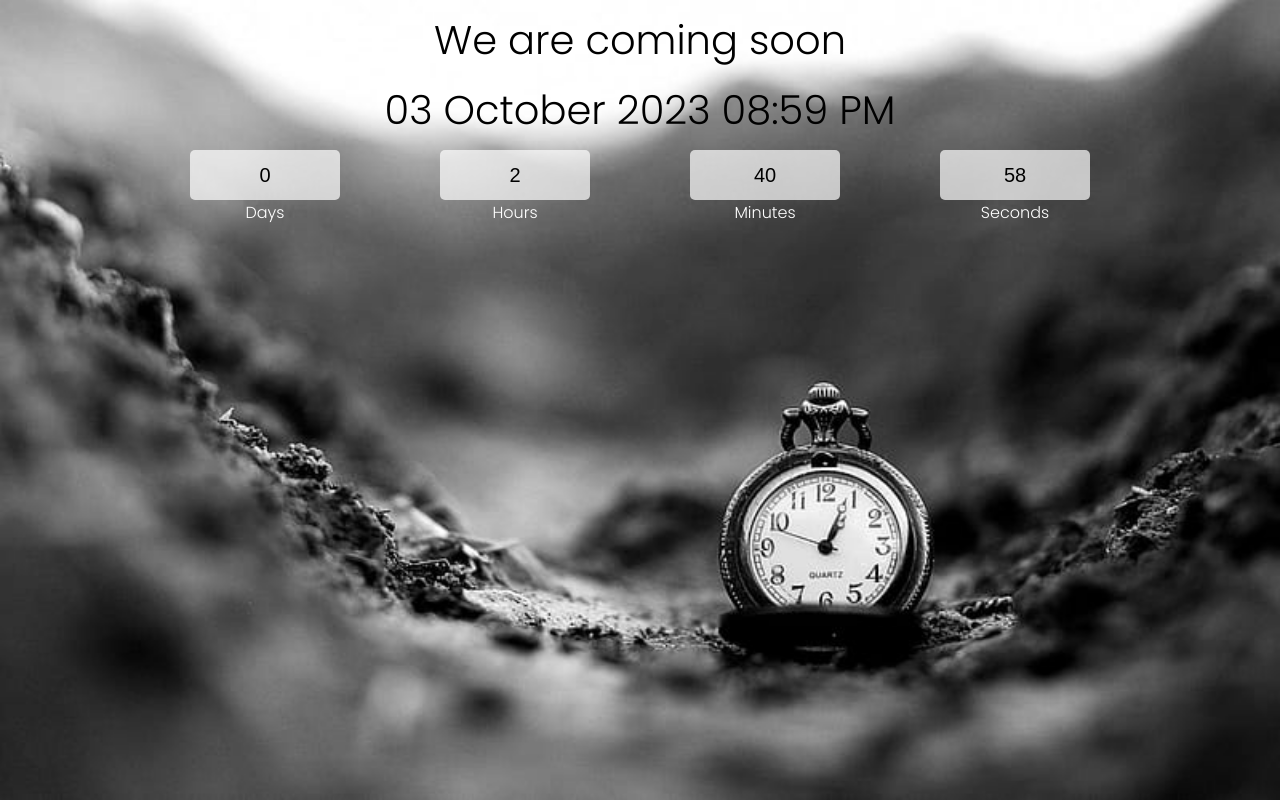
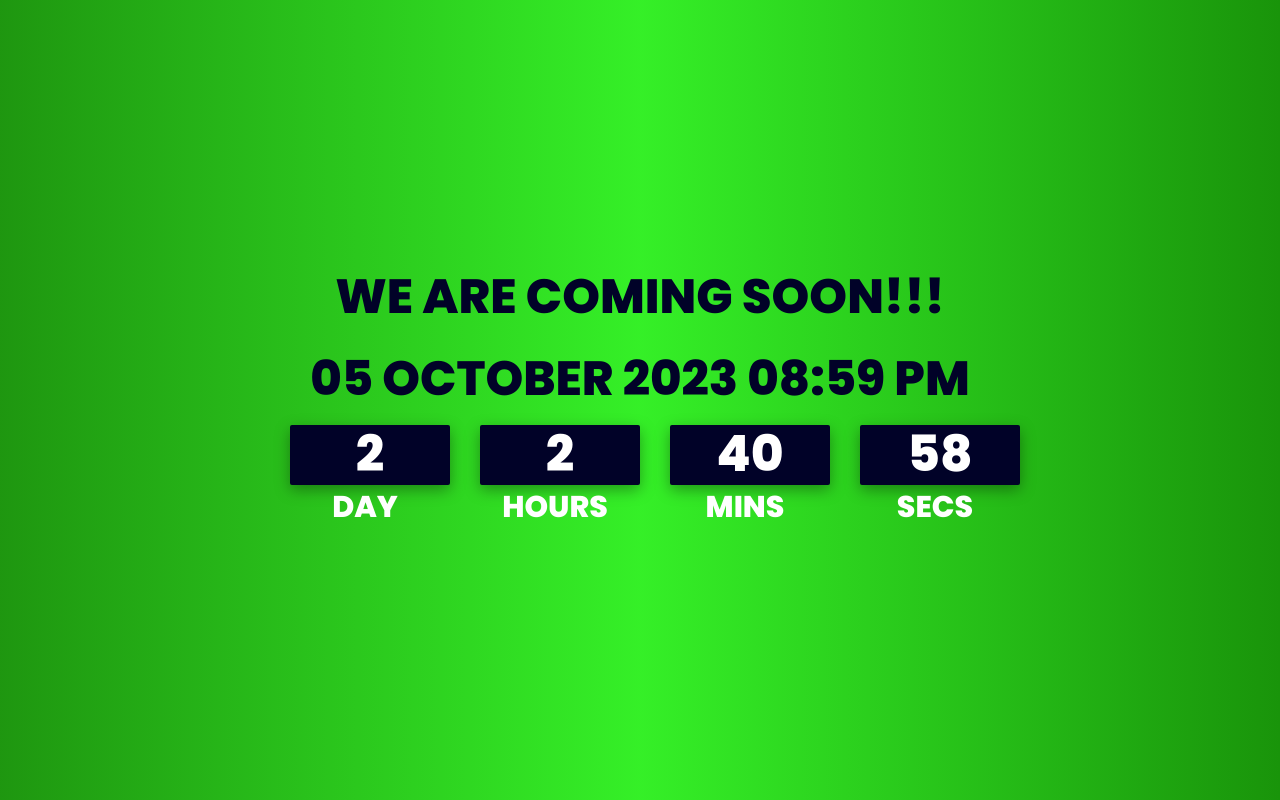
Before and after one commit to shivam-chavan-17/countdown-timer, a plain HTML site: page index.html in a window 1280 px wide. Drawn offline with Linux system fonts and the light colour scheme.

Commit message:
changes in style

```diff
--- a/index.html
+++ b/index.html
@@ -11,38 +11,38 @@
 <body>
     <div class="main">
         <div class="container">
-            <div class="title">We are coming soon</div>
+            <div class="title">WE ARE COMING SOON!!!</div>
             <div class="title" id="end-date">20 March 2023 10:00 PM</div>
             <div class="col">
                 <div>
                     <input type="text" readonly value="0">
                     <br>
-                    <label for="">Days</label>
+                    <label for="">DAY</label>
                 </div>
 
                 <div>
                     <input type="text" readonly value="0">
                     <br>
-                    <label for="">Hours</label>
+                    <label for="">HOURS</label>
                 </div>
 
                 <div>
                     <input type="text" readonly value="0">
                     <br>
-                    <label for="">Minutes</label>
+                    <label for="">MINS</label>
                 </div>
 
                 <div>
                     <input type="text" readonly value="0">
                     <br>
-                    <label for="">Seconds</label>
+                    <label for="">SECS</label>
                 </div>
             </div>
 
             <div id="endtimer"></div>
         </div>
 
-    <script src="script.js"></script>
+        <script src="script.js"></script>
 </body>
 
 </html>
--- a/script.js
+++ b/script.js
@@ -1,4 +1,4 @@
-const endDate = "03 October 2023 08:59 PM"
+const endDate = "05 OCTOBER 2023 08:59 PM"
 document.getElementById("end-date").innerText = endDate // date dynamically refect on page
 const inputs = document.querySelectorAll("input")
 
--- a/style.css
+++ b/style.css
@@ -1,4 +1,4 @@
-@import url("https://fonts.googleapis.com/css2?family=Poppins:wght@300&display=swap");
+@import url("https://fonts.googleapis.com/css2?family=Poppins:wght@800&display=swap");
 
 * {
   margin: 0;
@@ -7,58 +7,69 @@
 }
 
 body {
-  background: url("./img/img1.jpg");
-  background-repeat: no-repeat;
-  background-size: cover;
+  background: rgb(25, 148, 10);
+  background: linear-gradient(
+    90deg,
+    rgba(25, 148, 10, 0.9752275910364145) 0%,
+    rgba(31, 238, 16, 0.9023984593837535) 50%,
+    rgba(25, 148, 10, 1) 100%
+  );
 }
 
-/* .main {
-  width: 100%;
-  height: 100vh;
-} */
 
 .container {
   width: 100%;
   height: 100vh;
   display: flex;
+  justify-content: center;
   align-items: center;
   flex-direction: column;
   font-family: "Poppins", sans-serif;
-  color: black;
+  color: #010228;
 }
 
 .title {
-  font-size: 2.5rem;
+  font-size: 3rem;
   margin-top: 10px;
 }
 
 .col {
   display: flex;
-  width: 1000px;
-  margin: 10px auto;
   justify-content: center;
+  align-items: center;
+  color: white;
   margin-top: 10px;
-  color: white;
 }
 
 .col div {
-  width: 250px;
   text-align: center;
-}
-input {
-  height: 50px;
-  width: 60%;
-  background-color: rgba(255, 255, 255, 0.7);
-  border-color: transparent;
-  border-radius: 5px;
-  text-align: center;
-  font-size: 20px;
+  margin: 0;
 }
 
-#endtimer{
+input {
+  height: 60px;
+  width: 160px;
+  margin-left: 30px;
+  border-color: transparent;
+  background-color: #010228;
+  color: white;
   text-align: center;
-  font-size: 35px;
+  font-size: 50px;
+  border-radius: 2px;
+  box-shadow: rgba(0, 0, 0, 0.35) 0px 5px 15px;
   font-family: "Poppins", sans-serif;
-  color: white;
+}
+
+label {
+  font-family: "Poppins", sans-serif;
+  font-size: 30px;
+  padding-left: 20px;
+}
+
+#endtimer {
+  text-align: center;
+  font-size: 40px;
+  font-family: "Poppins", sans-serif;
+  color: #010228;
   padding: 10px;
 }
```
